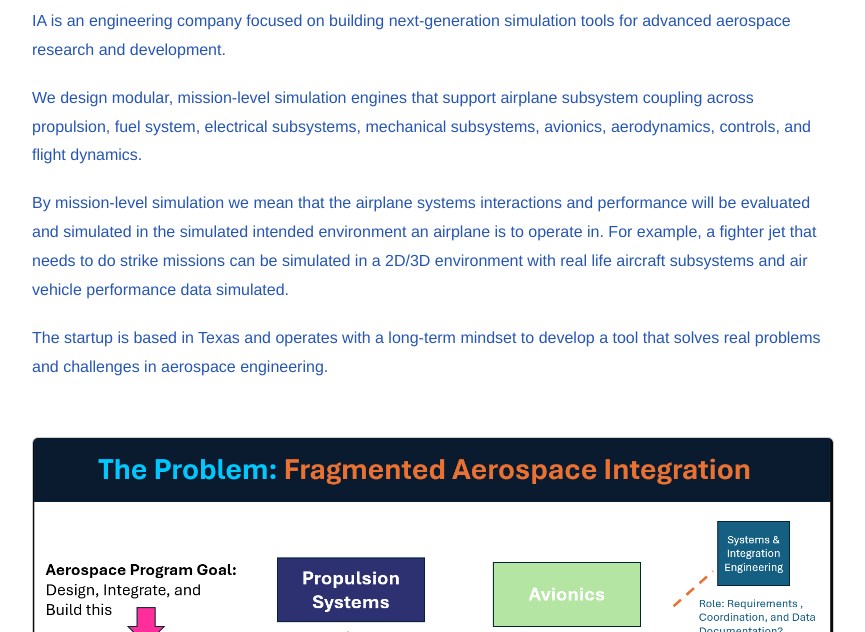
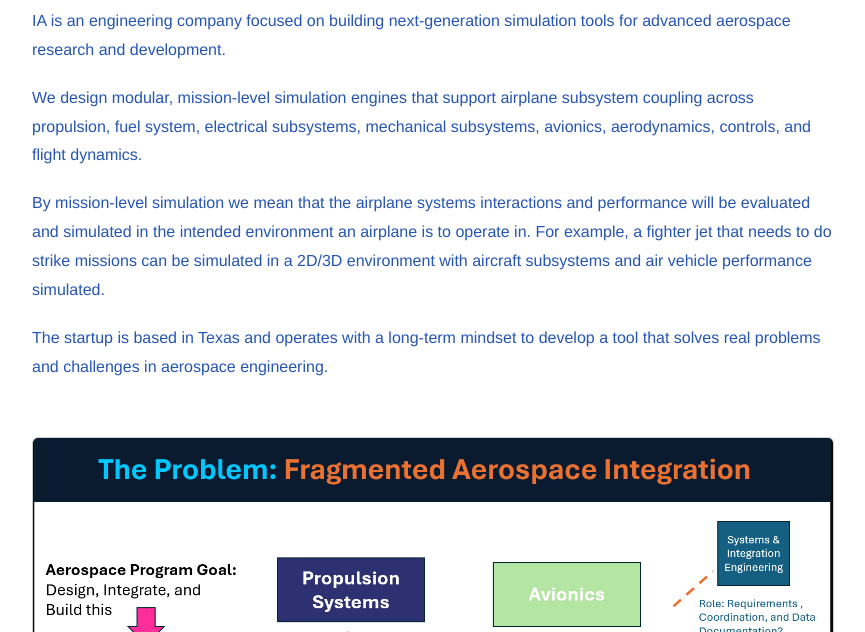
Before and after one commit to Gerardo-J-Sandoval/interlinked-aero-site, a plain HTML site: page about.html in a window 1280 px wide. Shown: the part 168-800 px from the top of the page, without its empty margins (208-1073 px from the left). Drawn offline with Linux system fonts and the light colour scheme.

Commit message:
Update about.html

```diff
--- a/about.html
+++ b/about.html
@@ -16,7 +16,7 @@
   <h1>About Interlinked Aerospace</h1>
   <p>IA is an engineering company focused on building next-generation simulation tools for advanced aerospace research and development.</p>
   <p>We design modular, mission-level simulation engines that support airplane subsystem coupling across propulsion, fuel system, electrical subsystems, mechanical subsystems, avionics, aerodynamics, controls, and flight dynamics.</p>
-  <p> By mission-level simulation we mean that the airplane systems interactions and performance will be evaluated and simulated in the simulated intended environment an airplane is to operate in. For example, a fighter jet that needs to do strike missions can be simulated in a 2D/3D environment with real life aircraft subsystems and air vehicle performance data simulated.
+  <p> By mission-level simulation we mean that the airplane systems interactions and performance will be evaluated and simulated in the intended environment an airplane is to operate in. For example, a fighter jet that needs to do strike missions can be simulated in a 2D/3D environment with aircraft subsystems and air vehicle performance simulated.
   <p>The startup is based in Texas and operates with a long-term mindset to develop a tool that solves real problems and challenges in aerospace engineering.</p>
 
   <div style="text-align: center; margin: 40px 0;">
```
